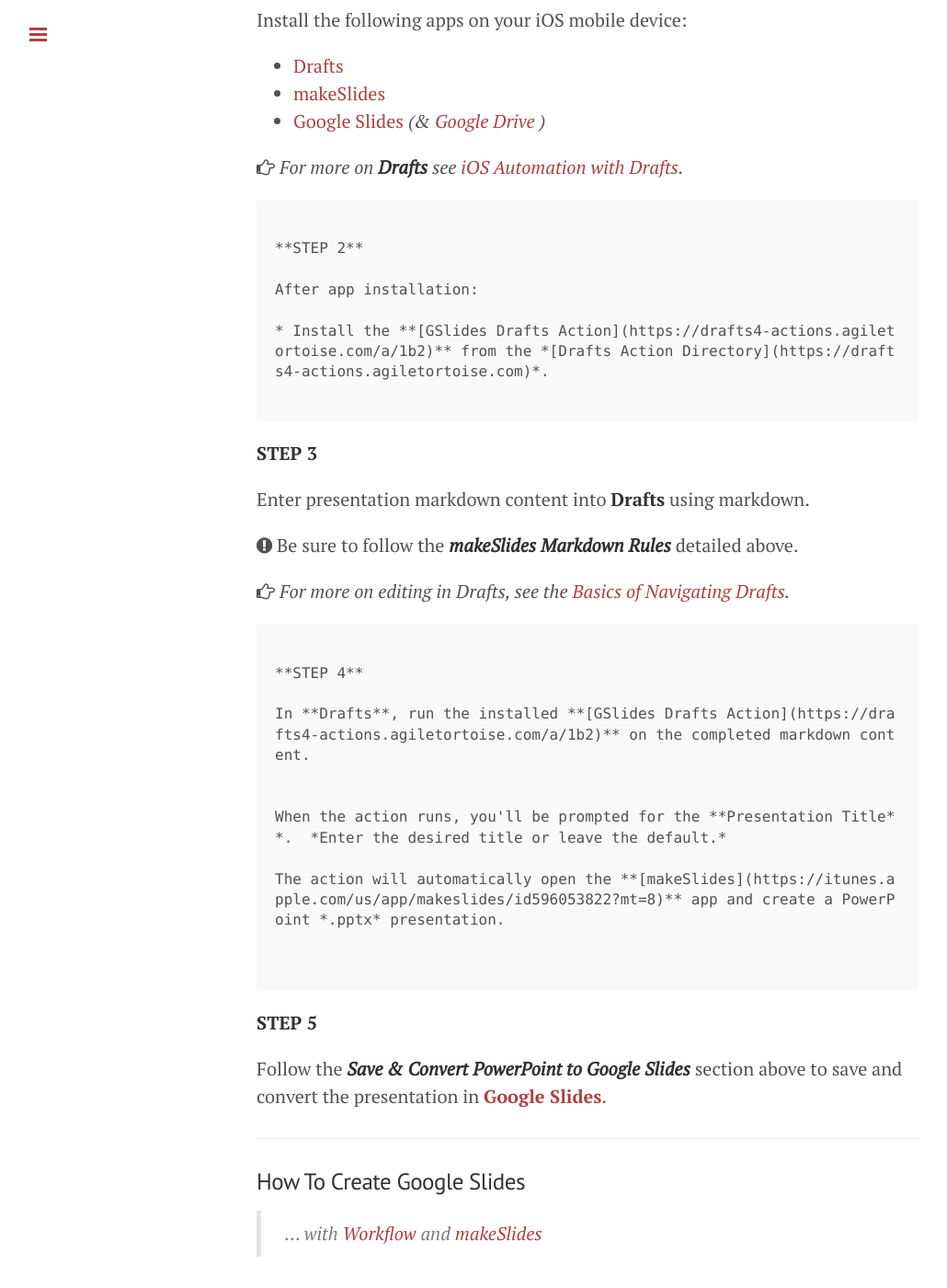
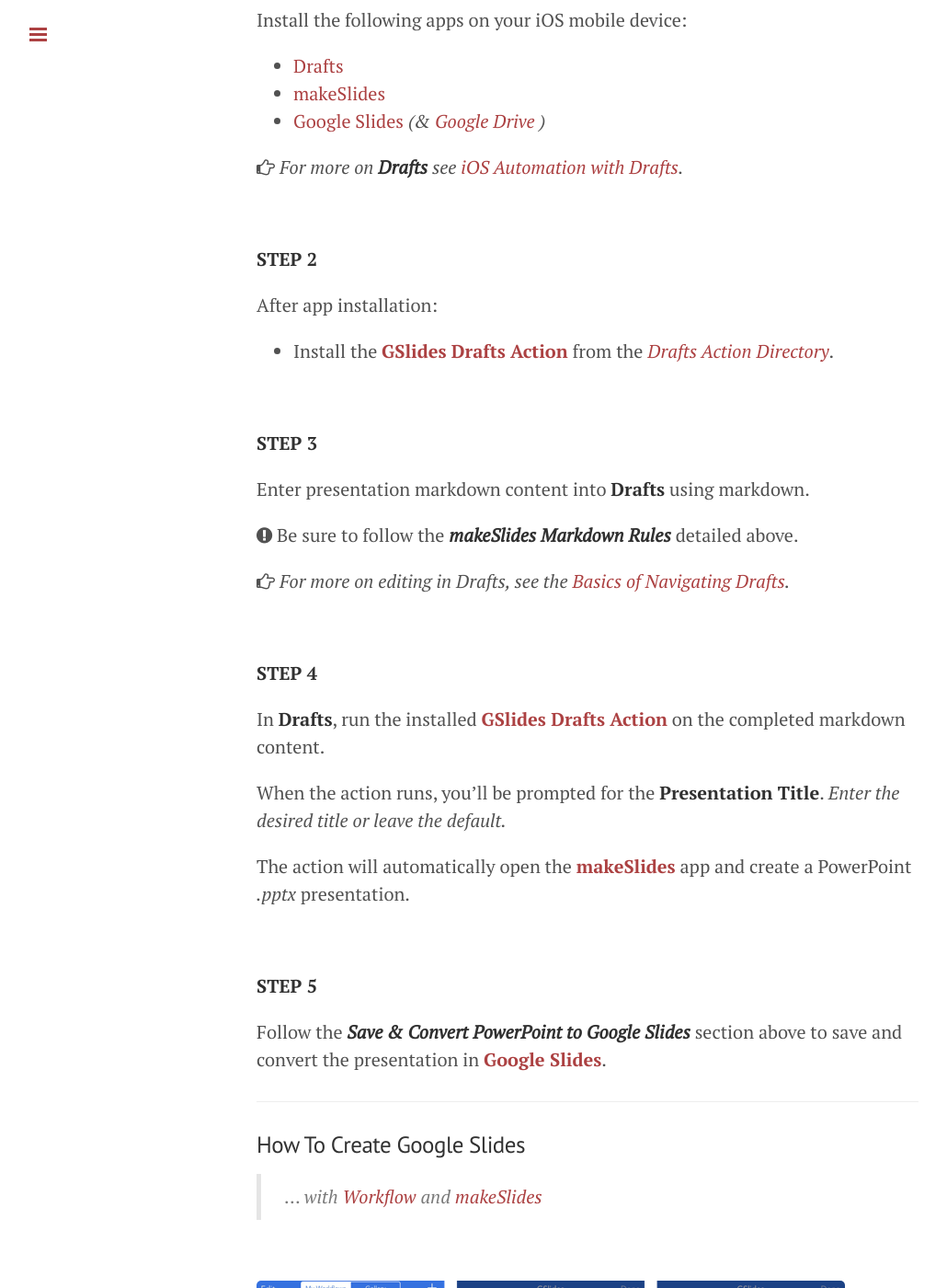
Before and after one commit to techstreams/techstreams.github.io, a Jekyll site: the page built from _posts/2015-12-07-create-google-slides-with-ios-automation.md, in a window 1280 px wide and 1400 px high, scrolled down 3462 px. Shown: the whole window at 92% size, without its empty margins (1-1031 px from the left). Built offline with Jekyll 4.4.1, drawn with Linux system fonts in a browser that asks for light colours; nearby versions of some CDN libraries; some of the changed text lies outside the part shown.

Commit message:
Update blog posts for render issues

```diff
--- a/_posts/2015-12-07-create-google-slides-with-ios-automation.md
+++ b/_posts/2015-12-07-create-google-slides-with-ios-automation.md
@@ -93,8 +93,7 @@ Install the following apps on your iOS mobile device:
 
 <i class="fa fa-hand-o-right"></i> *For more on __Drafts__ see [iOS Automation with Drafts](https://techstreams.github.io/2015/09/03/ios-automation-with-drafts/).*
 
-
-`~~~`
+<br>
 
 **STEP 2**
 
@@ -102,7 +101,7 @@ After app installation:
 
 * Install the **[GSlides Drafts Action](https://drafts4-actions.agiletortoise.com/a/1b2)** from the *[Drafts Action Directory](https://drafts4-actions.agiletortoise.com)*.
 
-`~~~`
+<br>
 
 **STEP 3**
 
@@ -113,7 +112,7 @@ Enter presentation markdown content into **Drafts** using markdown.
 <i class="fa fa-hand-o-right"></i> *For more on editing in Drafts, see the [Basics of Navigating Drafts](https://agiletortoise.zendesk.com/hc/en-us/articles/203530077-Basics-Navigating-Drafts).*
 
 
-`~~~`
+<br>
 
 **STEP 4**
 
@@ -125,7 +124,7 @@ When the action runs, you'll be prompted for the **Presentation Title**.  *Enter
 The action will automatically open the **[makeSlides](https://itunes.apple.com/us/app/makeslides/id596053822?mt=8)** app and create a PowerPoint *.pptx* presentation.
 
 
-`~~~`
+<br>
 
 **STEP 5**
 
@@ -155,7 +154,7 @@ Install the following apps on your iOS mobile device:
 
 <i class="fa fa-hand-o-right"></i> *For more on __Workflow__ see [iOS Automation with Workflow](https://techstreams.github.io/2015/04/06/ios-automation-with-workflow/).*
 
-`~~~`
+<br>
 
 **STEP 2**
 
@@ -167,7 +166,7 @@ Next, you'll be prompted for a **Presentation Title**.  *Enter the desired title
 
 The action will automatically open the **[makeSlides](https://itunes.apple.com/us/app/makeslides/id596053822?mt=8)** app and create a PowerPoint *.pptx* presentation.
 
-`~~~`
+<br>
 
 **STEP 3**
 
```
Also changed, not shown: _posts/2015-11-13-create-impressive-pdfs-with-ios-automation.md (+4 -4 lines), _posts/2015-12-02-mind-maps-to-google-slides.md (+4 -4 lines), _posts/2015-12-16-ios-automation-with-workflow-and-google-apps-script.md (+1 -2 lines), _posts/2016-01-07-translation-automation-with-workflow-and-google-apps-script.md (+0 -3 lines), _posts/2016-01-28-textexpander-snippets-with-workflow-and-google-apps-script.md (+1 -1 lines).
